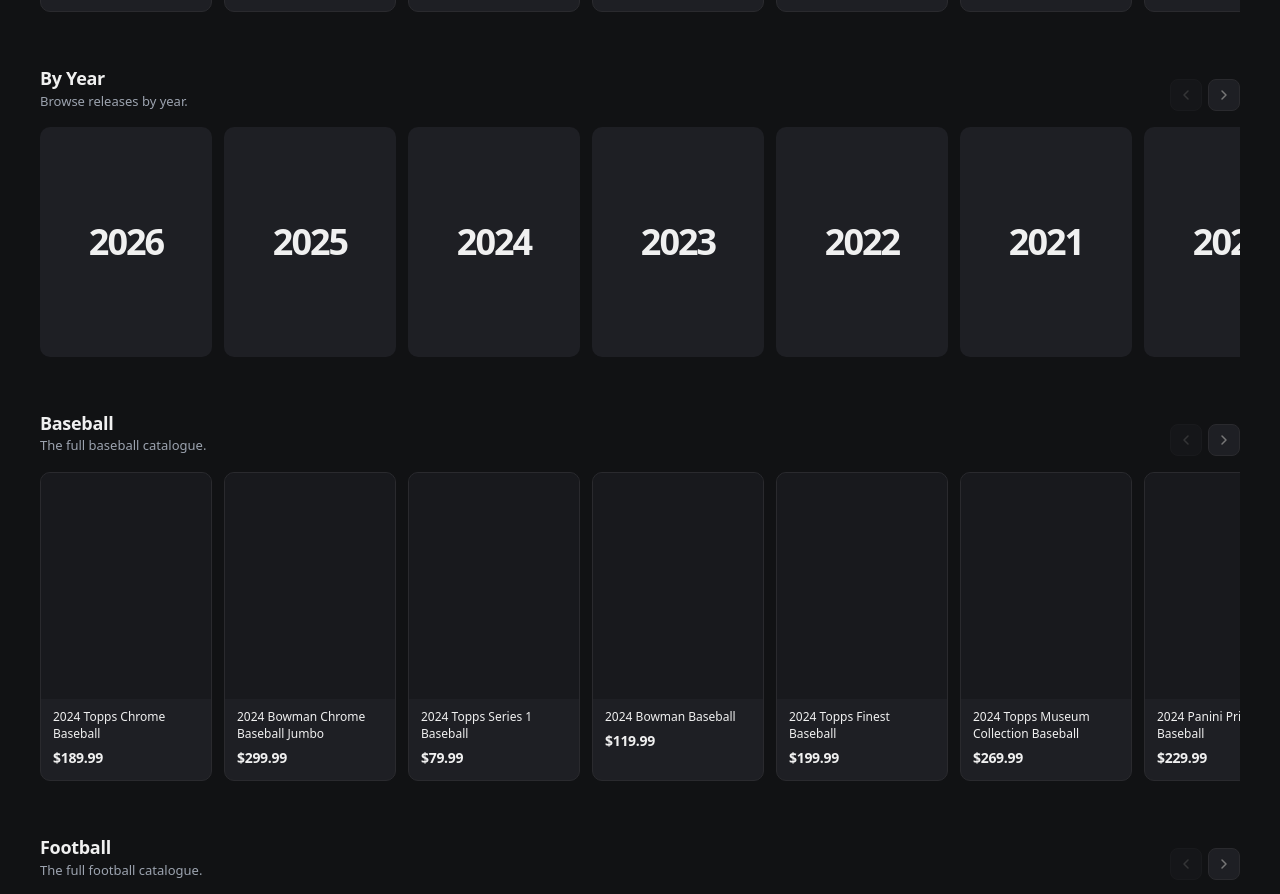
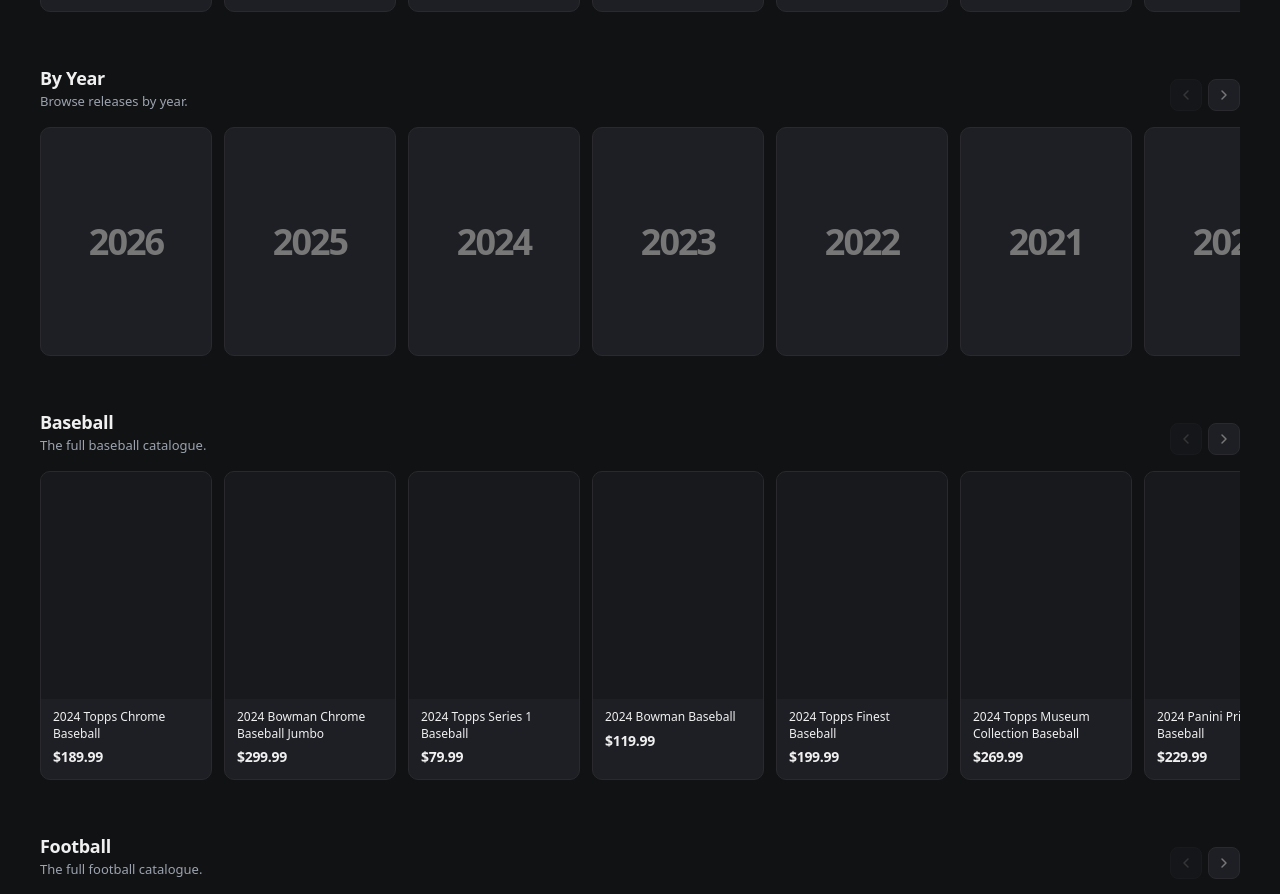
Before and after one commit to Anthem-Media/dir-app, a React (Vite) app: page / in a window 1280 px wide. Shown: the part 1260-2154 px from the top of the page. Built offline with nearby package versions, Linux system fonts and the light colour scheme.

Commit message:
Browse by Year section: fix all colors to dark mode CSS variables

```diff
--- a/src/components/YearSliderCard.css
+++ b/src/components/YearSliderCard.css
@@ -1,22 +1,58 @@
+/*
+ * YearSliderCard — compact tap target for the "By Year" slider row.
+ * Styled as a bordered interactive card matching the dark-mode design system.
+ * All colors are CSS variables — no hardcoded values.
+ *
+ * Three states:
+ *   default  — dark surface, secondary (dimmed) year text, subtle border
+ *   hover    — slightly lighter surface, primary (bright) year text
+ *   active   — accent background, accent text, accent border
+ *              (applied when ?year= URL param matches this card's year)
+ */
+
+/* ── Card shell ─────────────────────────────────────────────────────────── */
+
 .year-slider-card {
   width: 172px;
   flex-shrink: 0;
   display: flex;
   flex-direction: column;
+  /* Outer background ensures the card reads correctly even if the display
+     area ever fails to fill the container at unusual viewport sizes */
+  background: var(--color-background-secondary);
+  border: 1px solid var(--color-border);
   border-radius: 10px;
   overflow: hidden;
   cursor: pointer;
   text-decoration: none; /* reset <a> underline */
-  transition: box-shadow 0.15s ease;
   outline: none;
+  transition: background 0.12s ease, border-color 0.12s ease;
 }
 
+/* ── Hover state ────────────────────────────────────────────────────────── */
+
 .year-slider-card:hover {
-  box-shadow: 0 2px 12px rgba(0, 0, 0, 0.12);
+  background: var(--color-background-tertiary);
+  border-color: var(--color-border-strong);
 }
 
+/* ── Active / selected state ────────────────────────────────────────────── */
+/* Applied when the URL ?year= param matches this card's year */
+
+.year-slider-card--active {
+  background: var(--color-accent-bg);
+  border-color: var(--color-accent);
+}
+
+.year-slider-card--active:hover {
+  background: var(--color-accent-bg);
+  border-color: var(--color-accent);
+}
+
+/* ── Focus ring ─────────────────────────────────────────────────────────── */
+
 .year-slider-card:focus-visible {
-  outline: 2px solid var(--color-green);
+  outline: 2px solid var(--color-accent);
   outline-offset: 2px;
 }
 
@@ -26,18 +62,29 @@
 .year-slider-card__display {
   width: 100%;
   aspect-ratio: 3 / 4;
-  /* Elevated card surface — year number pops against dark background */
-  background: var(--color-background-secondary);
+  /* No background here — inherits from the outer card shell */
   display: flex;
   align-items: center;
   justify-content: center;
 }
 
+/* ── Year number ─────────────────────────────────────────────────────────── */
+
+/* Default: dimmed secondary text — brightens on hover and turns accent on active */
 .year-slider-card__year {
   font-size: 36px;
   font-weight: 800;
-  color: var(--color-text-primary);
+  color: var(--color-text-secondary);
   letter-spacing: -2px;
   line-height: 1;
   user-select: none;
+  transition: color 0.12s ease;
 }
+
+.year-slider-card:hover .year-slider-card__year {
+  color: var(--color-text-primary);
+}
+
+.year-slider-card--active .year-slider-card__year {
+  color: var(--color-accent-text);
+}
--- a/src/components/YearSliderCard.jsx
+++ b/src/components/YearSliderCard.jsx
@@ -5,22 +5,30 @@
  * Clicking navigates to the browse page filtered by this year.
  * Displays the year as a large number — no box name, no price.
  *
+ * Active state: if the current URL contains ?year=<this year>, the card
+ * gets the --active modifier class which shifts it to accent colors.
+ *
  * @param {object}   item
  * @param {string}   item.id
  * @param {number}   item.year  - The calendar year (e.g. 2024)
  */
 
-import { Link } from 'react-router-dom';
+import { Link, useSearchParams } from 'react-router-dom';
 import './YearSliderCard.css';
 
 export function YearSliderCard({ item }) {
   const { year } = item;
+  const [searchParams] = useSearchParams();
+
+  // Card is active when the URL's year param matches this card's year.
+  const isActive = searchParams.get('year') === String(year);
 
   return (
     <Link
       to={`/browse?year=${year}`}
-      className="year-slider-card"
+      className={`year-slider-card${isActive ? ' year-slider-card--active' : ''}`}
       aria-label={`Browse ${year} releases`}
+      aria-current={isActive ? 'true' : undefined}
     >
       {/* The "image" area is just the year number rendered large */}
       <div className="year-slider-card__display" aria-hidden="true">
```
